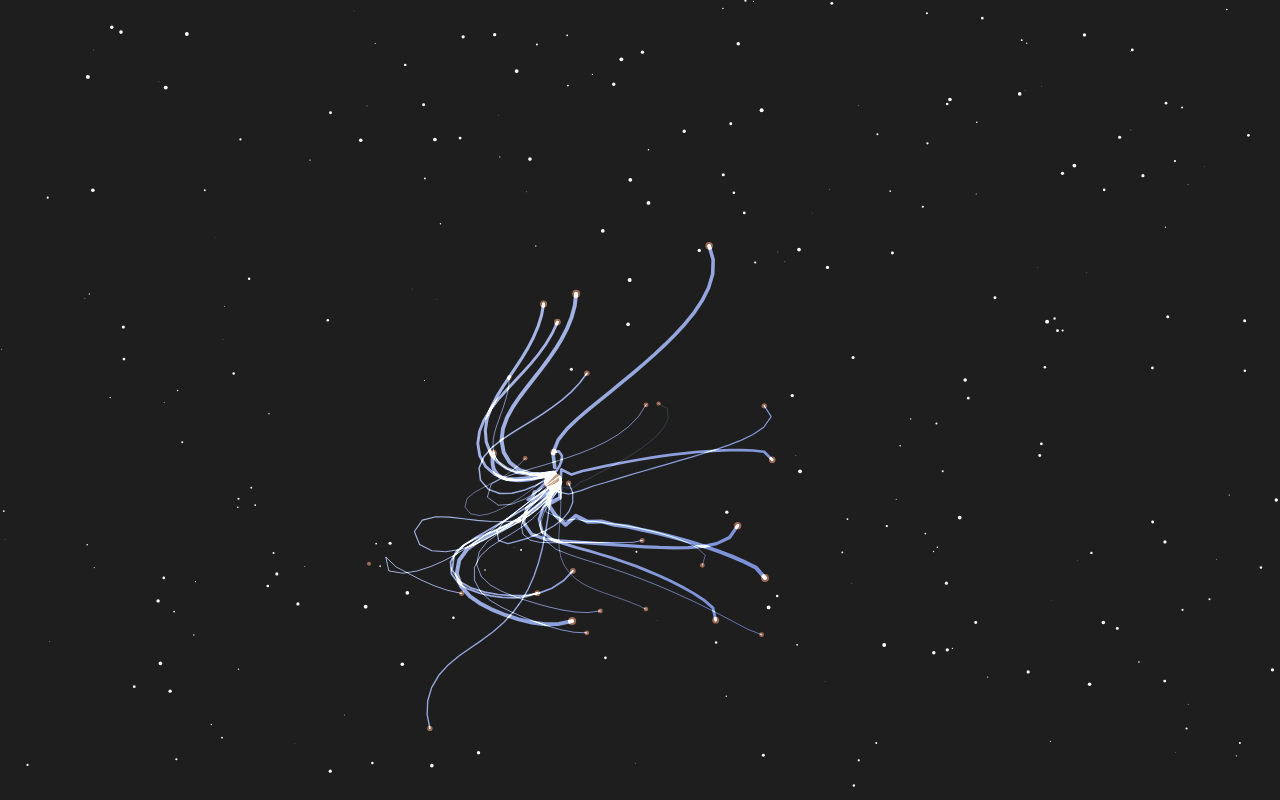
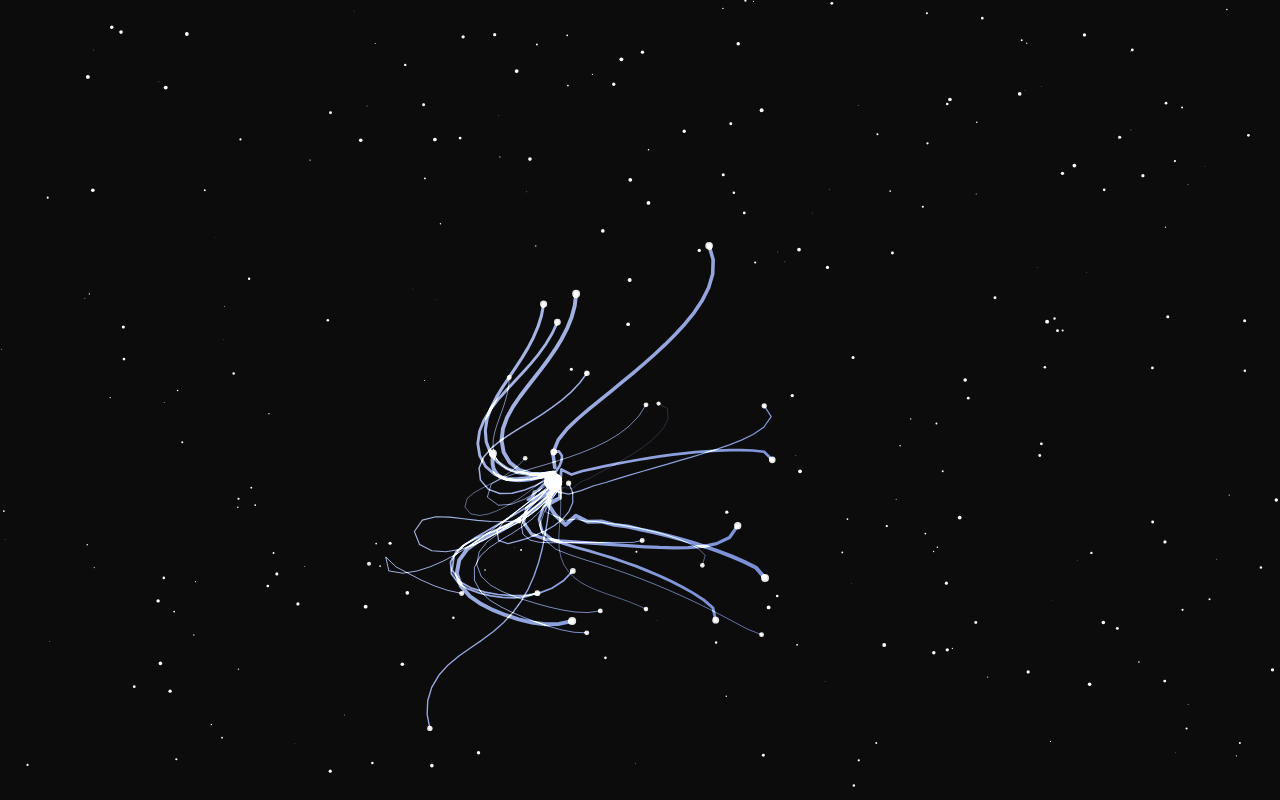
Before and after one commit to MrPinacolada/spider, a Vue app: page / in a window 1280 px wide. Built offline with nearby package versions, Linux system fonts and the light colour scheme.

Commit message:
add some props

```diff
--- a/src/App.vue
+++ b/src/App.vue
@@ -1,5 +1,10 @@
 <template>
-  <canvas id="amazing__spider"></canvas>
+  <div
+    class="amazing__spider-wrapper"
+    :style="{ background: $props.background_color }"
+  >
+    <canvas id="amazing__spider"></canvas>
+  </div>
 </template>
 <script setup lang="ts">
 import { onBeforeUnmount, onMounted } from "vue";
@@ -14,6 +19,26 @@ const props = defineProps({
     required: false,
     type: String,
     default: "#294CBE",
+  },
+  background_color: {
+    required: false,
+    type: String,
+    default: "#0c0c0d",
+  },
+  center_color: {
+    required: false,
+    type: String,
+    default: "#fff",
+  },
+  dots_color: {
+    required: false,
+    type: String,
+    default: "#fff",
+  },
+  dots_border_color: {
+    required: false,
+    type: String,
+    default: "#e7e8e6",
   },
 });
 
@@ -169,10 +194,10 @@ const initAnimation = () => {
         field.beginPath();
         if (dist(this.x, this.y, target.x, target.y) <= this.l) {
           field.arc(this.x, this.y, 2 * this.rand + 2, 0, 2 * Math.PI);
-          field.fillStyle = "#996A51";
+          field.fillStyle = props.dots_border_color;
         } else {
           field.arc(this.x, this.y, this.rand * 2, 0, 2 * Math.PI);
-          field.fillStyle = "#ffffff";
+          field.fillStyle = props.dots_color;
         }
         field.fill();
       }
@@ -221,7 +246,7 @@ const initAnimation = () => {
       0,
       2 * Math.PI
     );
-    field.fillStyle = "#C7A183";
+    field.fillStyle = props.center_color;
     field.fill();
 
     for (let i = 0; i < numt; i++) {
@@ -286,12 +311,24 @@ onMounted(() => {
 });
 </script>
 
-<style>
-body,
-html {
+<style scoped>
+.amazing__spider-wrapper {
   margin: 0px;
   padding: 0px;
-  position: fixed;
-  background: rgb(30, 30, 30);
+  position: absolute;
+  left: 0;
+  top: 0;
+  box-sizing: border-box;
+  width: 100%;
+  height: 100%;
+  display: grid;
+  align-items: center;
+  justify-items: center;
+  overflow: hidden;
+  #amazing__spider {
+    overflow: hidden;
+    width: 100%;
+    height: 100%;
+  }
 }
 </style>
```
